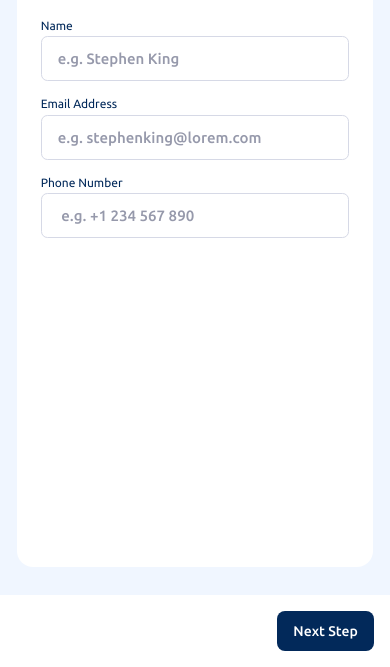
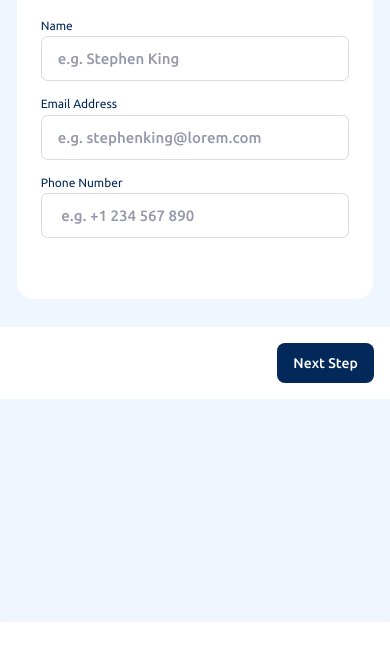
Before and after one commit to itadori-kun/Multi-Step-form, a plain HTML site: page index.html in a window 390 px wide. Shown: the part 222-889 px from the top of the page. After the commit the page ends 844 px from the top, so only its background shows below. Drawn offline with Linux system fonts and the light colour scheme.

Commit message:
Update styles.css

```diff
--- a/styles.css
+++ b/styles.css
@@ -756,7 +756,7 @@ input:checked+.slider:before {
         max-width: 91.47%;
         margin: auto;
         display: flex;
-        height: 81.7%;
+        height:50%;
         flex-direction: column;
         background-color: var(--White);
         padding: 4rem 3rem;
```
